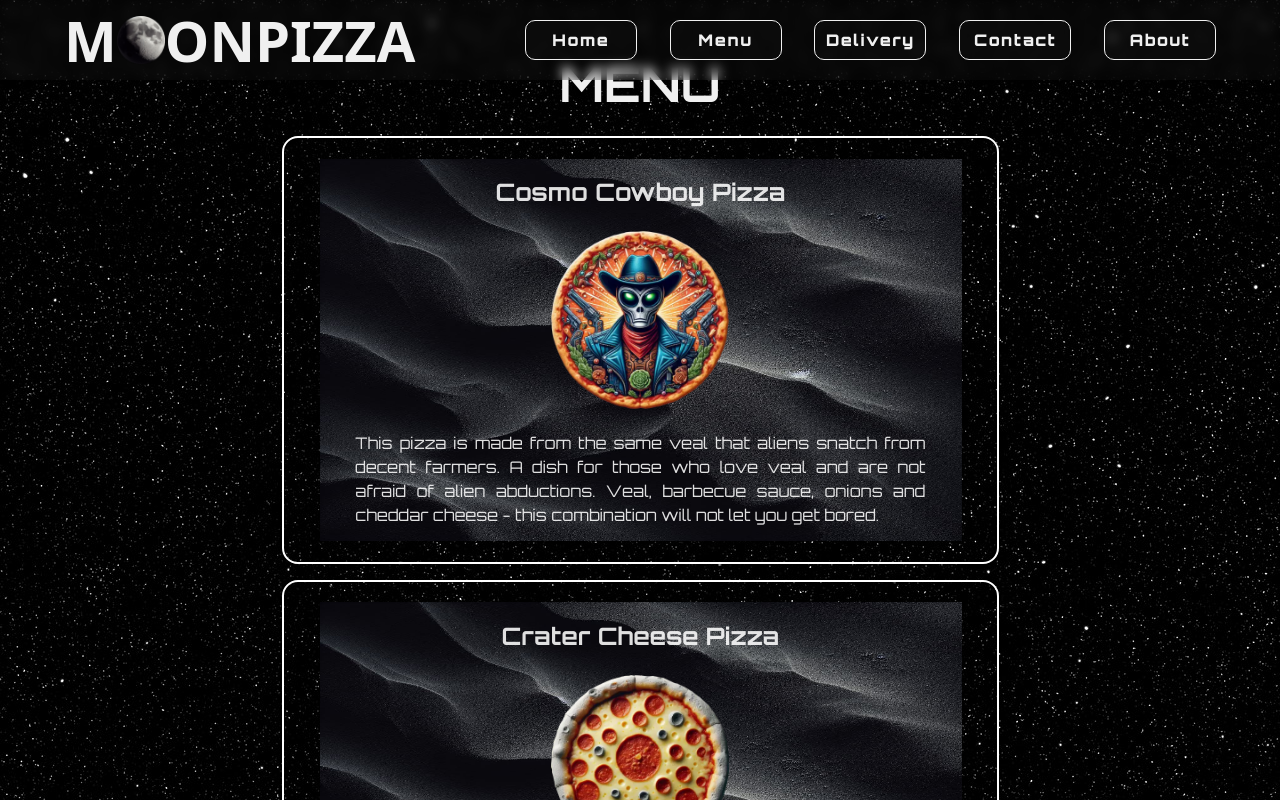
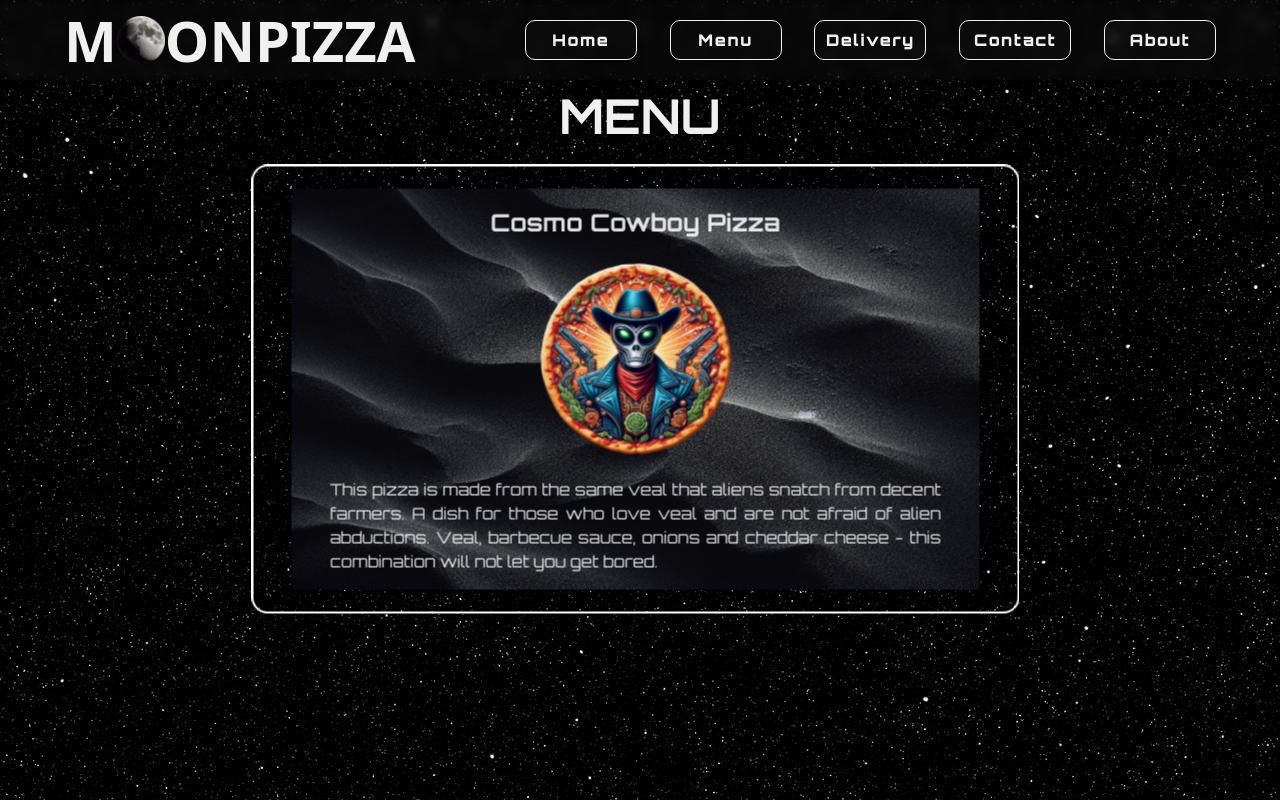
Before and after one commit to Rostyslav-Coder/restaurant-page, a React (Vite) app: page / in a window 1280 px wide. Both pictures are taken after a click on the button "Menu". Shown: the top 800 px of the page. Built offline with nearby package versions, Linux system fonts and the light colour scheme; a web font is replaced by a local one.

Commit message:
project updated

```diff
--- a/src/components/Menu.jsx
+++ b/src/components/Menu.jsx
@@ -1,5 +1,6 @@
 // ========== MENU COMPONENT MODULE ========== //
 
+import { ParallaxBanner, Parallax } from 'react-scroll-parallax';
 import MenuCard from './MenuCard';
 import MENU_DATA from '../data/menuData';
 import '../styles/Menu.css';
@@ -8,21 +9,29 @@ import '../styles/Menu.css';
 const Menu = () => {
 	return (
 		<section className='menuPage'>
+			<ParallaxBanner className='menuPage__banner'>
 				<h1 className='menuPage__title'>Menu</h1>
 				<div className='menuPage__cardsGrp'>
 					{
-					MENU_DATA.map((data) => {
+						MENU_DATA.map((data, index) => {
 							return (
+								<Parallax
+									key={index}
+									speed={30}
+									translateX={[30, -30]}
+								>
 									< MenuCard
 										key={data.cardId}
 										cardTitle={data.cardTitle}
 										cardImage={data.cardImage}
 										cardDescription={data.cardDescription}
 									/>
+								</Parallax>
 							);
 						})
 					}
 				</div>
+			</ParallaxBanner>
 		</section>
 	);
 };
--- a/src/styles/Footer.css
+++ b/src/styles/Footer.css
@@ -5,15 +5,14 @@
 	padding: 0.5rem 5%;
 	position: absolute;
 	bottom: 0;
-	background-color: #24242424;
+	background-color: #242424;
 	text-align: center;
-	backdrop-filter: blur(6px);
 	z-index: 1000;
 }
 
 .footer__text,
 .footer__link {
-	color: #000;
+	color: #09C4BD;
 	font-size: 0.8rem;
 	font-family: 'Orbitron';
 }
--- a/src/styles/Header.css
+++ b/src/styles/Header.css
@@ -3,7 +3,7 @@
 .header {
 	width: 100%;
 	height: 10vh;
-	position: absolute;
+	position: fixed;
 	top: 0;
 	background-color: #24242424;
 	padding: 0 5%;
@@ -51,7 +51,7 @@
 }
 
 .header__navButton:hover {
-	color: #03ffb8;
-	border: 0.1rem solid #03ffb8;
+	color: #09C4BD;
+	border: 0.1rem solid #09C4BD;
 
 }
--- a/src/styles/Menu.css
+++ b/src/styles/Menu.css
@@ -5,7 +5,7 @@
 	background-image: url('../assets/images/about/space-bg.jpg');
 	background-size: cover;
 	background-attachment: fixed;
-	padding: 3rem 10%;
+	padding: 10vh 0;
 	display: flex;
 	flex-direction: column;
 	justify-content: space-between;
@@ -23,7 +23,7 @@
 .menuCard {
 	transform: perspective(800px);
 	transform-style: preserve-3d;
-	width: 70%;
+	width: 60%;
 	margin: 1rem auto;
 	border: 2px solid #FFF;
 	border-radius: 1rem;
@@ -39,7 +39,7 @@
 }
 
 .menuCard:hover {
-	border: 2px solid #03ffb8;
+	border: 2px solid #09C4BD;
 }
 
 .menuCard__title {
@@ -49,7 +49,7 @@
 }
 
 .menuCard:hover .menuCard__title {
-	color: #03ffb8;
+	color: #09C4BD;
 }
 
 .menuCard__image {
@@ -69,5 +69,5 @@
 }
 
 .menuCard:hover .menuCard__text {
-	color: #03ffb8;
+	color: #09C4BD;
 }
```
Lines whose indentation alone changed are shown as unchanged.
